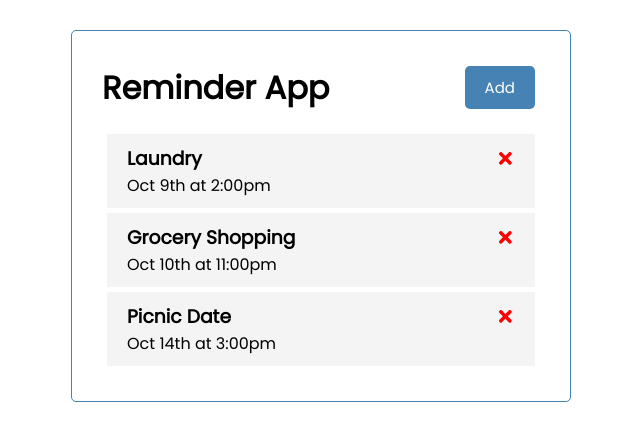
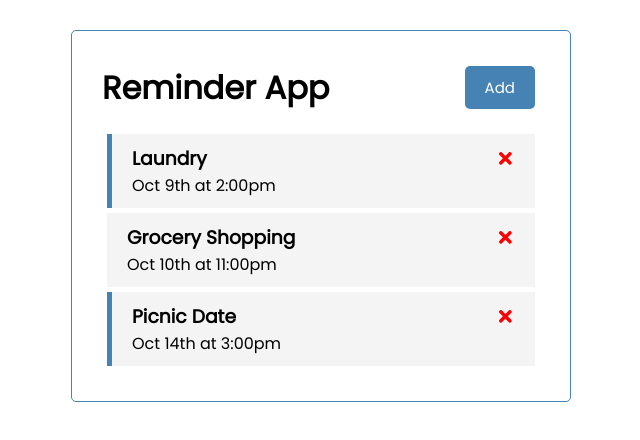
Before and after one commit to daisyle0203/Reminder_App, a React (Create React App) app: page / in a window 1280 px wide. Shown: the top 440 px of the page, without its empty margins (319-959 px from the left). Built offline with nearby package versions, Linux system fonts and the light colour scheme.

Commit message:
added onToggle function

```diff
--- a/src/components/Task.js
+++ b/src/components/Task.js
@@ -1,8 +1,11 @@
 import { FaTimes } from "react-icons/fa"
 
-const Task = ({ task, onDelete }) => {
+const Task = ({ task, onDelete, onToggle }) => {
   return (
-    <div className="task">
+    <div
+      className={`task ${task.reminder ? "reminder" : ""}`}
+      onDoubleClick={() => onToggle(task.id)}
+    >
       <h3>
         {task.text}
         <FaTimes
--- a/src/components/Tasks.js
+++ b/src/components/Tasks.js
@@ -1,10 +1,15 @@
 import Task from "./Task"
 
-const Tasks = ({ tasks, onDelete }) => {
+const Tasks = ({ tasks, onDelete, onToggle }) => {
   return (
     <>
       {tasks.map((task) => (
-        <Task key={task.id} task={task} onDelete={onDelete} />
+        <Task
+          key={task.id}
+          task={task}
+          onDelete={onDelete}
+          onToggle={onToggle}
+        />
       ))}
     </>
   )
```
